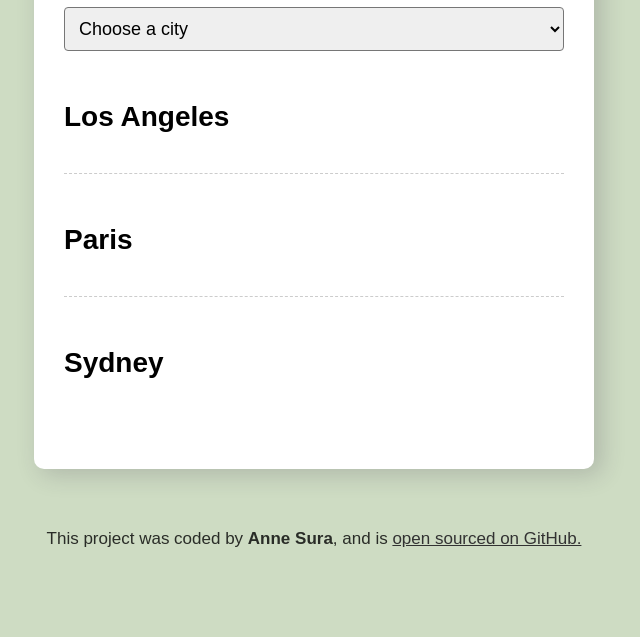
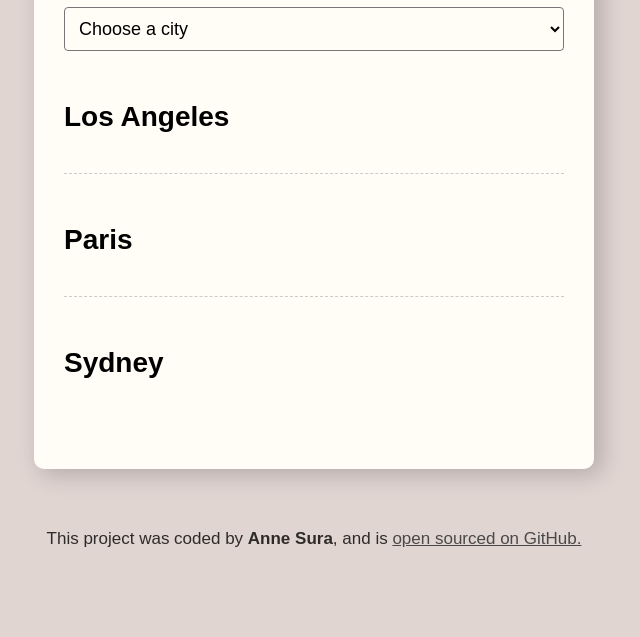
Before and after one commit to annesura/world-clock, a plain HTML site: page index.html in a window 1280 px wide. Shown: the part 163-800 px from the top of the page, without its empty margins (326-966 px from the left). Drawn offline with nearby package versions, Linux system fonts and the light colour scheme; a script that the page names is missing.

Commit message:
Updated colors

```diff
--- a/src/style.css
+++ b/src/style.css
@@ -1,15 +1,15 @@
 body {
     font-family: sans-serif;
-    background-color:  #cedcc3;
+    background-color:  #e1d5d2
 }
 
 .container {
-    background: white;
+    background: #fffdf6;
     max-width: 500px;
     margin: 60px auto;
     padding : 30px;
     border-radius: 10px;
-    box-shadow: 7px 5px 23px 1px rgba(53, 47, 68, 0.2);
+    box-shadow: 7px 5px 23px 1px rgba(6, 6, 6, 0.2);
 }
 
 h1 {
@@ -24,13 +24,14 @@ h2 {
 
 select {
     display: block;
+    background: #fffdf6;
     width: 100%;
     border-radius: 4px;
     padding: 10px;
     font-size: 18px;
 }
 a {
-    color:  #323232;
+    color:   #494949;
 }
 footer {
     text-align: center;
```
